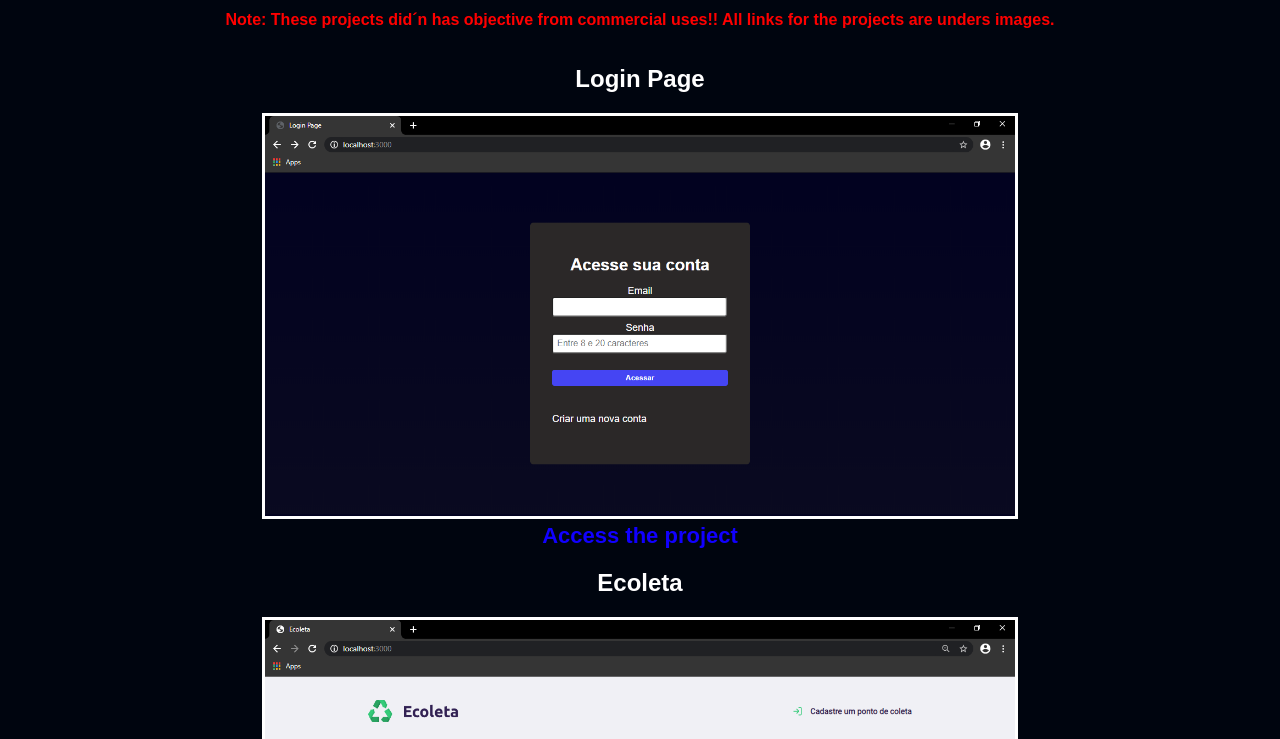
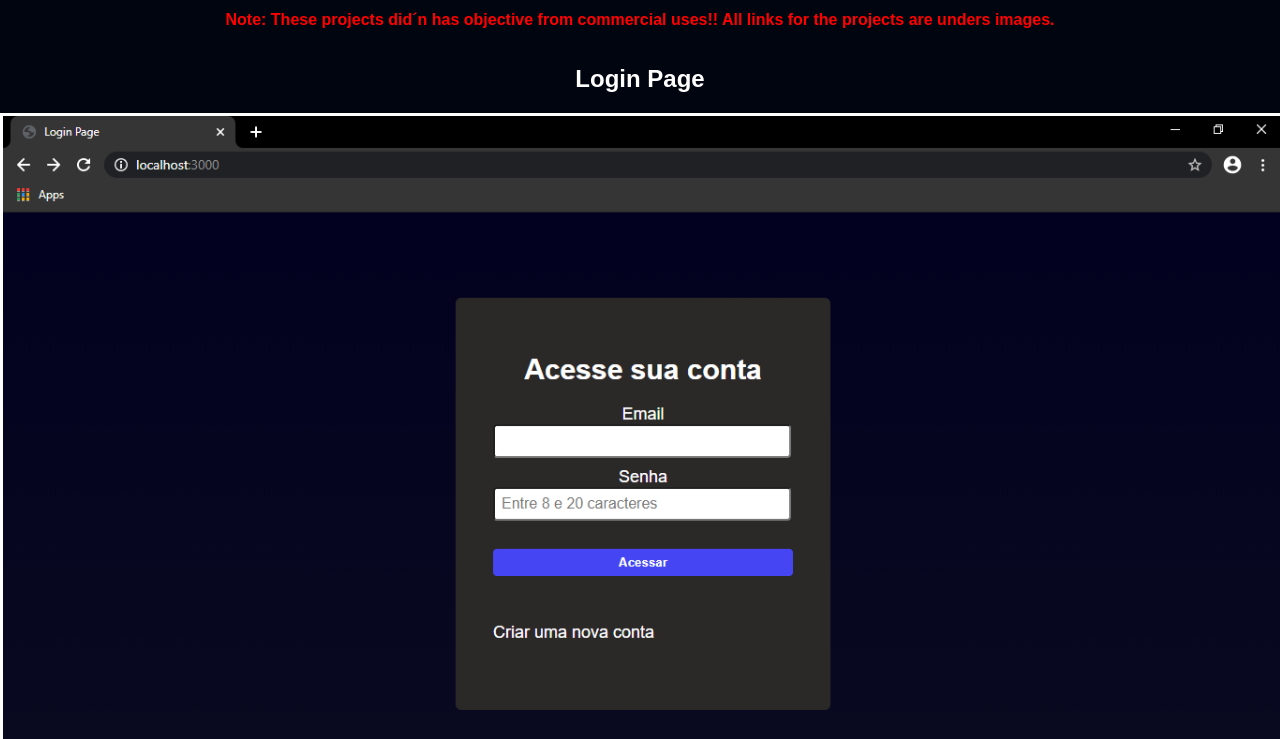
Before and after one commit to pedrohenriquebraga/pedrohenriquebraga.github.io, a plain HTML site: page my-projects.html in a window 1280 px wide. Shown: the part 61-800 px from the top of the page. Drawn offline with Linux system fonts and the light colour scheme.

Commit message:
Update my-projects.css

```diff
--- a/my-projects.css
+++ b/my-projects.css
@@ -17,8 +17,7 @@ p {
 }
 
 .project img {
-    width: 750px;
-    height: 400px;
+    width: 100%;
     border: 3px solid white;
 }
 
```
